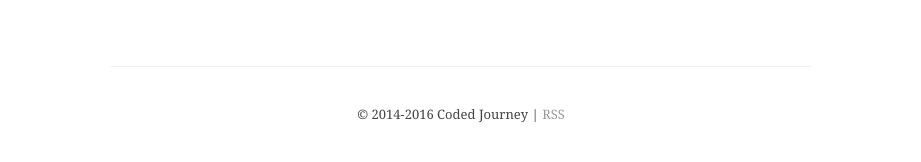
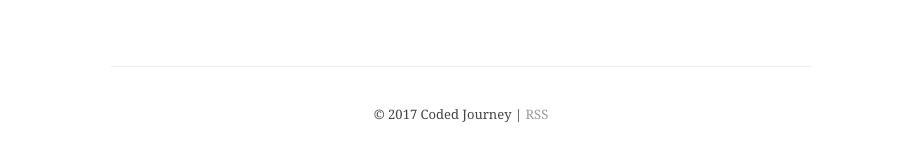
Before and after one commit to munafraser/codedjourney, a Jekyll site: the page built from index.html, in a window 1280 px wide. Shown: the part 646-808 px from the top of the page, without its empty margins (179-1100 px from the left). Built offline with Jekyll 4.4.1, drawn with Linux system fonts in a browser that asks for light colours; comment, search, counter and statistics services are not loaded.

Commit message:
Update footer.html

```diff
--- a/_includes/footer.html
+++ b/_includes/footer.html
@@ -1,5 +1,5 @@
 <footer class="footer">
 	<div class="col">
-		© 2014-2016 {{ site.title }} | <a href="{{ "/feed.xml" | prepend: site.baseurl }}" class="subscribe">RSS</a>
+		© 2017 {{ site.title }} | <a href="{{ "/feed.xml" | prepend: site.baseurl }}" class="subscribe">RSS</a>
 	</div>
 </footer>
```
